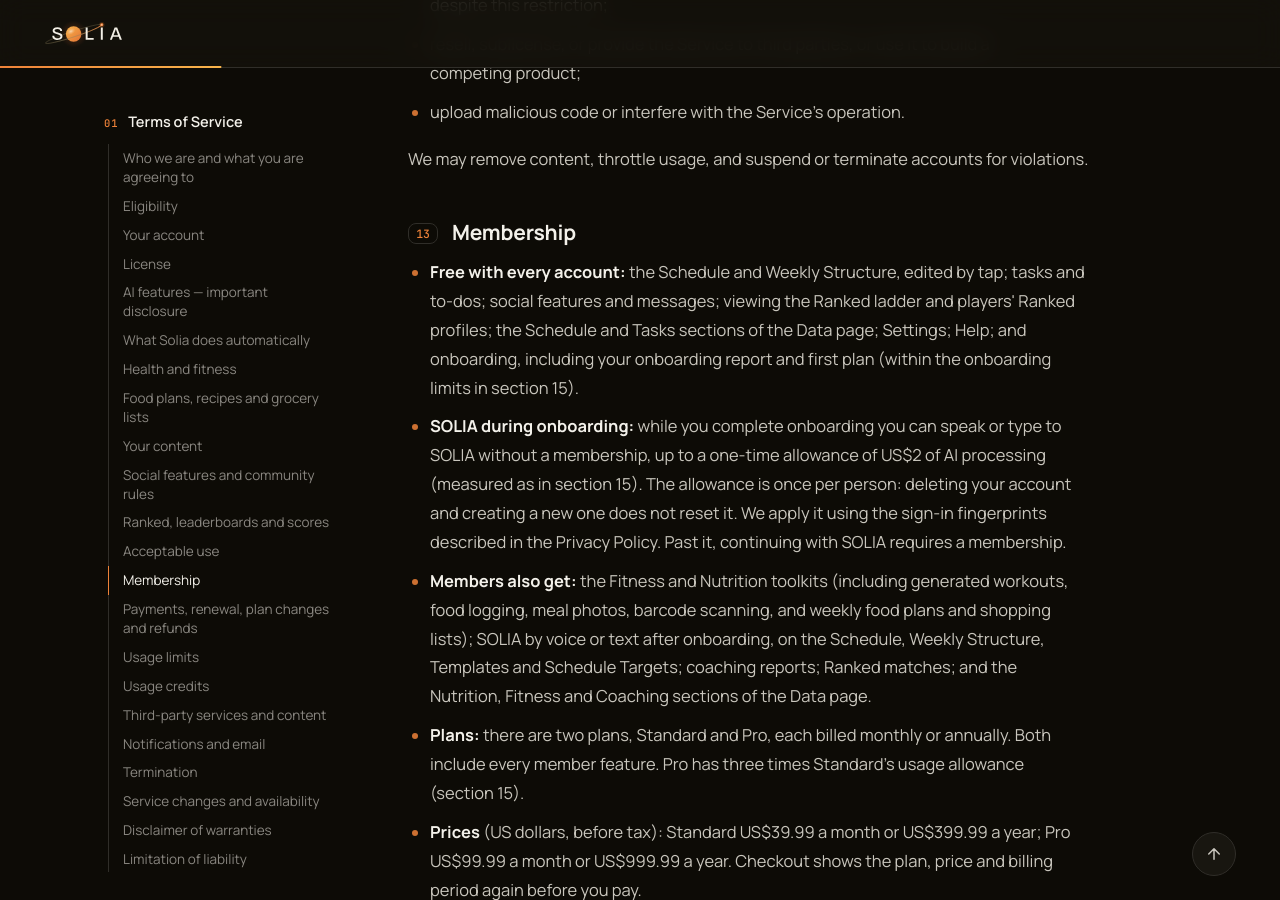
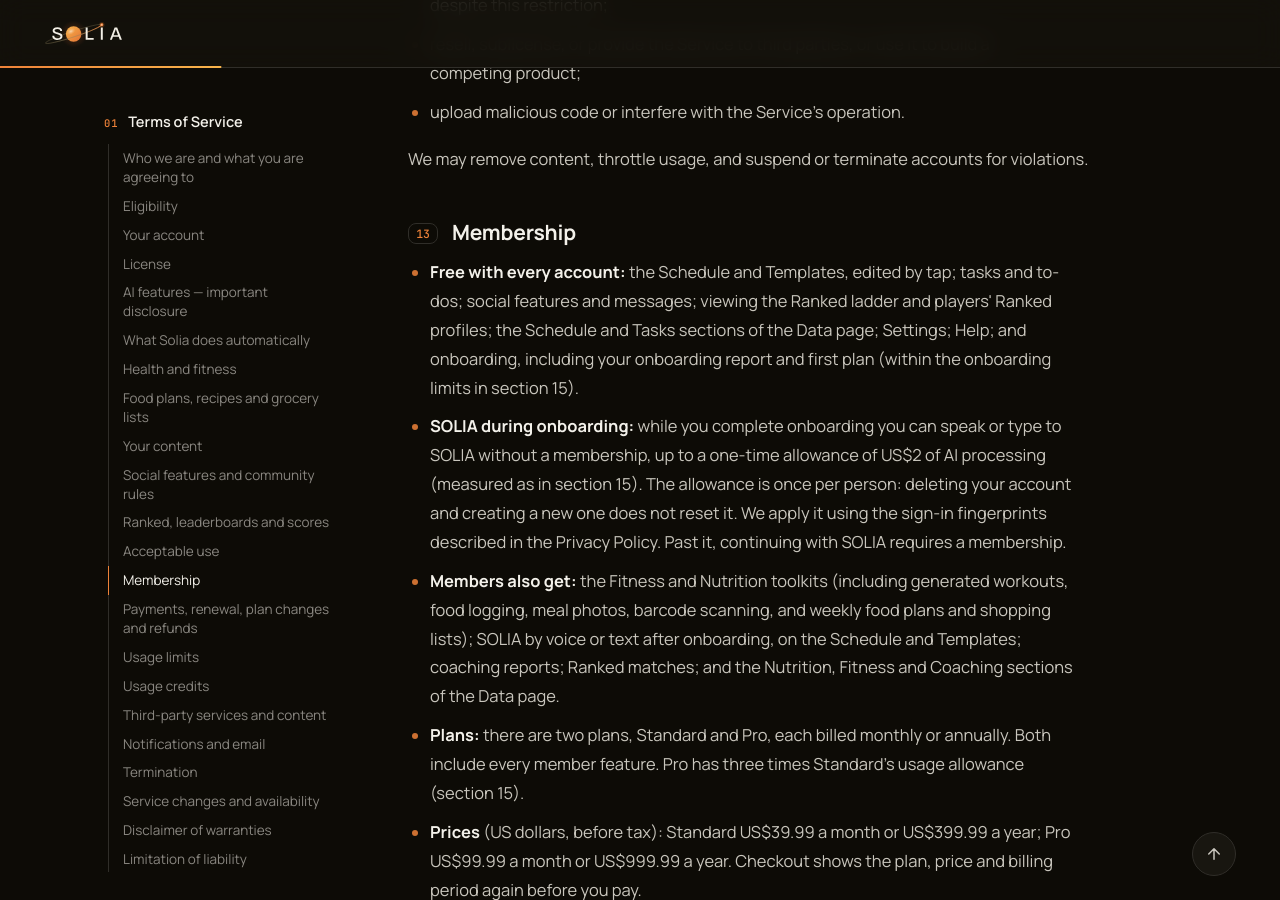
Before and after one commit to Solia-SaaS/Solia-Site, a Jekyll site: the page built from terms.html, in a window 1280 px wide and 900 px high, scrolled down 7757 px. Built offline with Jekyll 4.4.1, drawn with Linux system fonts in a browser that asks for light colours; some of the changed text lies outside the part shown.

Commit message:
Terms: Templates replaces Weekly Structure
Co-Authored-By: Claude <noreply@anthropic.com>

```diff
--- a/terms.html
+++ b/terms.html
@@ -143,7 +143,7 @@ description: Everything you agree to when you use Solia, in one place — Terms
 <h3 id="terms-of-service-5-ai-features-important-disclosure"><span class="tx-sec-num">5</span><span>AI features — important disclosure</span></h3>
 <p>Much of Solia is generated by artificial intelligence (&quot;<strong>AI</strong>&quot;), including:</p>
 <ul>
-<li><strong>SOLIA</strong>, the assistant you speak or type to, which can read and change your schedule, Weekly Structure, to-dos and tasks;</li>
+<li><strong>SOLIA</strong>, the assistant you speak or type to, which can read and change your schedule, Templates, to-dos and tasks;</li>
 <li>your onboarding report and first weekly plan;</li>
 <li>coaching reports, scores, grades, trends, current-status summaries and targets;</li>
 <li>generated workouts and routines, exercise targets and load suggestions;</li>
@@ -161,13 +161,13 @@ description: Everything you agree to when you use Solia, in one place — Terms
 <h3 id="terms-of-service-6-what-solia-does-automatically"><span class="tx-sec-num">6</span><span>What Solia does automatically</span></h3>
 <p>Some features act on your account without a separate request each time:</p>
 <ul>
-<li><strong>SOLIA</strong> carries out what you ask, such as adding, moving or deleting schedule blocks, editing your Weekly Structure, and creating or completing to-dos. Check that it understood you; you can edit or undo the result.</li>
+<li><strong>SOLIA</strong> carries out what you ask, such as adding, moving or deleting schedule blocks, editing your Templates, and creating or completing to-dos. Check that it understood you; you can edit or undo the result.</li>
 <li><strong>Coaching reports</strong> are generated on a schedule for members (daily, weekly and for longer periods). A report can adjust your upcoming plan, to-dos, exercise targets and nutrition targets. You can change anything it sets.</li>
 <li><strong>Generated workouts</strong> can set starting targets for the exercises they include.</li>
 <li><strong>Food plans</strong> save the recipes they create to your private recipe library, and allergies or dietary restrictions you mention while planning, including for people in your household, are added to your Nutrition settings, where you can edit them.</li>
 <li><strong>Ranked</strong> enters members into daily matches automatically (see section 11).</li>
 <li><strong>Usage credits</strong> are used automatically, without asking each time, once you reach a usage limit (see sections 15 and 16).</li>
-<li><strong>Your nights:</strong> if you are not a member, Solia still adds each night's sleep to your schedule from your Weekly Structure, without a coaching report.</li>
+<li><strong>Your nights:</strong> if you are not a member, Solia still adds each night's sleep to your schedule from your Templates, without a coaching report.</li>
 </ul>
 <h3 id="terms-of-service-7-health-and-fitness"><span class="tx-sec-num">7</span><span>Health and fitness</span></h3>
 <p>The Service includes fitness, nutrition, food-plan, sleep, and body-weight features. <strong>Solia is not a medical device and provides no medical advice.</strong> The full <a href="#health-disclaimer">Health &amp; Fitness Disclaimer</a> is part of these Terms. In short: consult a qualified professional before beginning or changing an exercise or nutrition program; stop any activity that causes pain or distress; check every recipe and ingredient label for allergens yourself; do not use the Service to manage a medical condition or an eating disorder; calorie, macro and price figures are estimates. If you are in crisis or experiencing a medical emergency, contact local emergency services — the Service is not monitored and cannot help you.</p>
@@ -220,9 +220,9 @@ description: Everything you agree to when you use Solia, in one place — Terms
 <p>We may remove content, throttle usage, and suspend or terminate accounts for violations.</p>
 <h3 id="terms-of-service-13-membership"><span class="tx-sec-num">13</span><span>Membership</span></h3>
 <ul>
-<li><strong>Free with every account:</strong> the Schedule and Weekly Structure, edited by tap; tasks and to-dos; social features and messages; viewing the Ranked ladder and players' Ranked profiles; the Schedule and Tasks sections of the Data page; Settings; Help; and onboarding, including your onboarding report and first plan (within the onboarding limits in section 15).</li>
+<li><strong>Free with every account:</strong> the Schedule and Templates, edited by tap; tasks and to-dos; social features and messages; viewing the Ranked ladder and players' Ranked profiles; the Schedule and Tasks sections of the Data page; Settings; Help; and onboarding, including your onboarding report and first plan (within the onboarding limits in section 15).</li>
 <li><strong>SOLIA during onboarding:</strong> while you complete onboarding you can speak or type to SOLIA without a membership, up to a one-time allowance of US$2 of AI processing (measured as in section 15). The allowance is once per person: deleting your account and creating a new one does not reset it. We apply it using the sign-in fingerprints described in the Privacy Policy. Past it, continuing with SOLIA requires a membership.</li>
-<li><strong>Members also get:</strong> the Fitness and Nutrition toolkits (including generated workouts, food logging, meal photos, barcode scanning, and weekly food plans and shopping lists); SOLIA by voice or text after onboarding, on the Schedule, Weekly Structure, Templates and Schedule Targets; coaching reports; Ranked matches; and the Nutrition, Fitness and Coaching sections of the Data page.</li>
+<li><strong>Members also get:</strong> the Fitness and Nutrition toolkits (including generated workouts, food logging, meal photos, barcode scanning, and weekly food plans and shopping lists); SOLIA by voice or text after onboarding, on the Schedule and Templates; coaching reports; Ranked matches; and the Nutrition, Fitness and Coaching sections of the Data page.</li>
 <li><strong>Plans:</strong> there are two plans, Standard and Pro, each billed monthly or annually. Both include every member feature. Pro has three times Standard's usage allowance (section 15).</li>
 <li><strong>Prices</strong> (US dollars, before tax): Standard US$39.99 a month or US$399.99 a year; Pro US$99.99 a month or US$999.99 a year. Checkout shows the plan, price and billing period again before you pay.</li>
 <li><strong>Introductory prices and price changes:</strong> current prices are a limited-time introductory offer and may end. We may change prices for new purchases at any time. For an existing membership, a new price applies only from a renewal after we have given you advance notice and, where the law requires it, your consent.</li>
@@ -328,7 +328,7 @@ description: Everything you agree to when you use Solia, in one place — Terms
 <ul>
 <li><strong>Account</strong> — email when provided, Apple or Google account identifier, username, display name, and birthdate. Used for sign-in, account recovery, identity, and the age gate.</li>
 <li><strong>Profile and intake</strong> — your name, bio, goals and why they matter to you, constraints and injuries, lifestyle (work, studies, businesses, and family commitments, including your children's names, ages, sex, and notes if you enter them), sleep pattern, sex, height, body weight, fitness and nutrition preferences including fasting, and dietary restrictions and allergies, including those of people you shop for (with severity and cross-contact needs), and kitchen equipment. Used to personalize your plan and coaching.</li>
-<li><strong>Schedule</strong> — planned and actual blocks, your Weekly Structure, templates, recurring patterns, sleep and wake times, and check-ins, including how you felt (mood, energy, soreness, or pain). Core scheduling and coaching.</li>
+<li><strong>Schedule</strong> — planned and actual blocks, your Templates, recurring patterns, sleep and wake times, and check-ins, including how you felt (mood, energy, soreness, or pain). Core scheduling and coaching.</li>
 <li><strong>To-dos and tasks</strong> — your lists, what you marked done, partly done or skipped and your notes about it, and your tasks and their progress notes. Shown in your lists and used by SOLIA and coaching to plan, carry over, and grade your to-dos.</li>
 <li><strong>Fitness</strong> — workouts, exercises, sets, loads, routines (including generated ones), exercise targets, and weigh-ins. Tracking, history, and estimates.</li>
 <li><strong>Nutrition</strong> — meals, food searches, scanned barcodes, custom foods, meal photos, saved meals, and nutrition targets. Tracking and estimates.</li>
@@ -352,8 +352,8 @@ description: Everything you agree to when you use Solia, in one place — Terms
 <h3 id="privacy-policy-how-ai-features-use-your-information"><span>How AI features use your information</span></h3>
 <p>Solia sends information to AI providers only to produce what the feature delivers to you. Each feature sends the following:</p>
 <ul>
-<li><strong>SOLIA (voice and text):</strong> what you said or typed, your conversation, and the parts of your account needed to act on it — your schedule, Weekly Structure, templates, to-dos and tasks, and, when relevant, your goals, lifestyle and family commitments, sleep, fitness and nutrition settings, targets, recent actual schedule (including energy levels), and saved coaching reports. Speech is transcribed by Apple or Google speech recognition on your device, or by OpenAI on our servers when that is unavailable.</li>
-<li><strong>Onboarding report:</strong> your intake answers, used to write your first report, Weekly Structure, and targets.</li>
+<li><strong>SOLIA (voice and text):</strong> what you said or typed, your conversation, and the parts of your account needed to act on it — your schedule, Templates, to-dos and tasks, and, when relevant, your goals, lifestyle and family commitments, sleep, fitness and nutrition settings, targets, recent actual schedule (including energy levels), and saved coaching reports. Speech is transcribed by Apple or Google speech recognition on your device, or by OpenAI on our servers when that is unavailable.</li>
+<li><strong>Onboarding report:</strong> your intake answers, used to write your first report, Templates, and targets.</li>
 <li><strong>Coaching reports:</strong> generated automatically on a schedule for members. They use your profile details (age, sex, height, weight, constraints, dietary restrictions, lifestyle; not your name), goals, planned and actual schedule, check-ins (mood, energy, soreness, pain), workouts, meals and nutrients, sleep, to-dos, food-plan meals, and recent history. Each report's quote is found by a web search the AI runs, and the AI is instructed not to put personal information in that search.</li>
 <li><strong>Generated workouts and exercise targets:</strong> your age, sex, height, weight, constraints and injuries, experience, focus, equipment, and up to 120 days of workout history.</li>
 <li><strong>Food plans:</strong> your profile details (not your name, username, or bio), fitness settings, recent weigh-ins, nutrition targets, your schedule for the planning period, logged meals, recent plans, everything you entered to set up the plan, and candidate recipes. Grocery prices are researched by a web search that receives your currency, shopping-area name, store names and addresses, and the shopping list (ingredients and amounts), but not your name or exact location.</li>
@@ -392,7 +392,7 @@ description: Everything you agree to when you use Solia, in one place — Terms
 <li><strong>Shared groups and businesses:</strong> a group or business with remaining members survives. Ownership transfers to a remaining member; the departing user's membership and account-linked content are removed, and exact account identifiers embedded in surviving records are cleared or scrubbed. A group or business with no remaining member may be deleted.</li>
 <li><strong>Other-user and safety records:</strong> another user's match-history row may remain without a live link to the deleted profile. A moderation report filed by another user may remain for safety review; the deleted account ID is removed and replaced with a random deletion-specific correlation key.</li>
 <li><strong>Delayed cleanup and revocation:</strong> deleted direct or group-message media, pair backgrounds, and group avatars or backgrounds can leave a service-only cleanup item containing the storage path and retry metadata. Cleanup is delayed at least 24 hours and runs only after Solia's current reference checks find no live product reference. Apple accounts can leave a service-only revocation item containing the former account ID, Apple refresh token, and retry metadata until Apple confirms revocation. These restricted work items are retained until successfully processed and are not available to app users.</li>
-<li><strong>Voice transcripts and your conversation with SOLIA:</strong> the text of your voice commands and SOLIA's replies is stored with your schedule and Weekly Structure while your account is active. Clear chat in the app removes the conversation, and account deletion removes it with the rest of your data. Solia never stores the audio. A per-request usage record (model, token counts, cost) is kept without the text for usage limits, credits, billing, and abuse prevention.</li>
+<li><strong>Voice transcripts and your conversation with SOLIA:</strong> the text of your voice commands and SOLIA's replies is stored with your schedule and Templates while your account is active. Clear chat in the app removes the conversation, and account deletion removes it with the rest of your data. Solia never stores the audio. A per-request usage record (model, token counts, cost) is kept without the text for usage limits, credits, billing, and abuse prevention.</li>
 <li><strong>Payment records:</strong> Stripe keeps its records of your payments under its own terms and the law. Payment records that tax and accounting law requires us to keep, such as receipts and invoices, are kept for the period that law sets (in Canada, generally six years), even after you delete your account, and are used for nothing else.</li>
 <li><strong>Kept after deletion:</strong> the keyed fingerprints described under &quot;Device and identity checks&quot;, with the time of the last onboarding report, how much of the onboarding SOLIA allowance was used and whether the Solia Promise refund (Terms of Service, section 14) was given, are kept after you delete your account, so that deleting and re-creating an account cannot be used to get around those onboarding limits or to claim the Solia Promise twice. They are used for nothing else and are kept for as long as Solia has those limits. Apple keeps your device's DeviceCheck counter; we cannot erase it, and it holds no personal information. Shared catalog estimates for packaged foods contain no personal information and are not deleted.</li>
 <li><strong>AI providers:</strong> requests already sent to an AI provider are kept by that provider only for the limited period its API terms allow.</li>
```
Also changed, not shown: terms-and-agreements.json.
